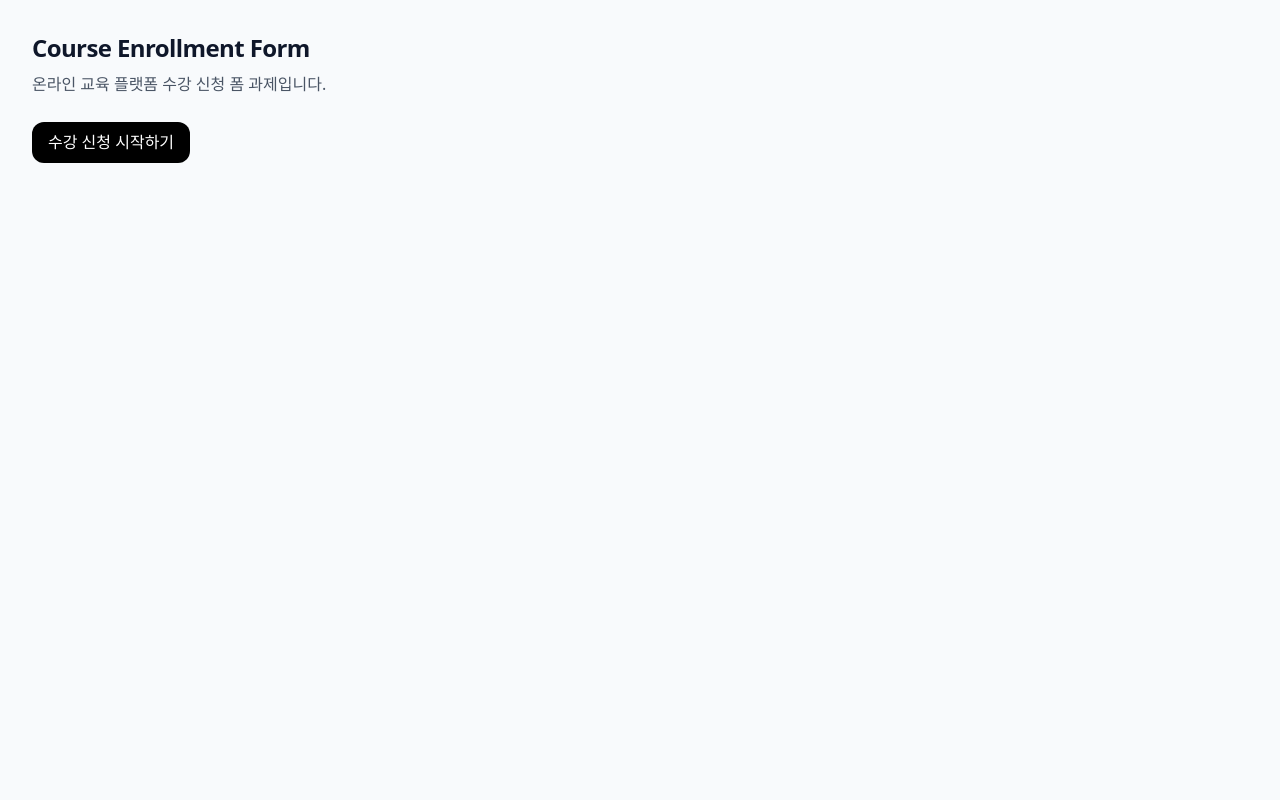
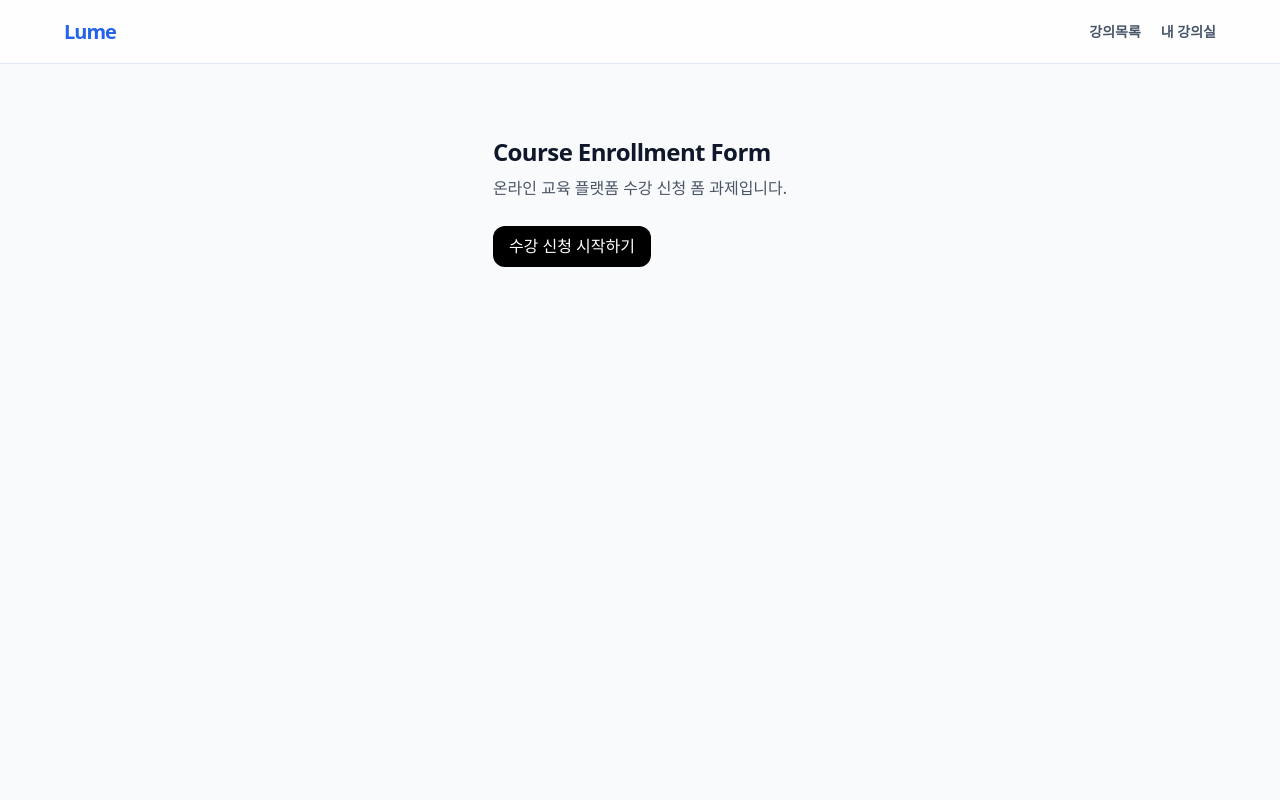
Before and after one commit to L-chae/course-enrollment-form, a Next.js app: page / in a window 1280 px wide. Shown: the top 800 px of the page. Built offline with nearby package versions, Linux system fonts and the light colour scheme.

Commit message:
refactor(ui): 전역 컨테이너 및 내비게이션 레이아웃 개편

```diff
--- a/src/app/layout.tsx
+++ b/src/app/layout.tsx
@@ -1,33 +1,45 @@
 import type { Metadata } from "next";
-import { Geist, Geist_Mono } from "next/font/google";
 import "./globals.css";
 
-const geistSans = Geist({
-  variable: "--font-geist-sans",
-  subsets: ["latin"],
-});
-
-const geistMono = Geist_Mono({
-  variable: "--font-geist-mono",
-  subsets: ["latin"],
-});
-
 export const metadata: Metadata = {
-  title: "Create Next App",
-  description: "Generated by create next app",
+  title: "Lume",
+  description: "수강신청",
 };
 
 export default function RootLayout({
   children,
-}: Readonly<{
-  children: React.ReactNode;
-}>) {
+}: Readonly<{ children: React.ReactNode }>) {
   return (
-    <html
-      lang="en"
-      className={`${geistSans.variable} ${geistMono.variable} h-full antialiased`}
-    >
-      <body className="min-h-full flex flex-col">{children}</body>
+    <html lang="ko" className="h-full antialiased">
+      <body className="min-h-full flex flex-col bg-bg-base text-text-main">
+
+        <header
+          className="sticky top-0 z-50 w-full bg-bg-card/80 backdrop-blur-md border-b border-border-subtle"
+          style={{ height: "var(--h-gnb)" }}
+        >
+          <div className="content-container h-full flex items-center justify-between">
+            <span className="font-black text-xl tracking-tighter text-brand-primary">
+              Lume
+            </span>
+            <nav className="flex items-center gap-5 text-sm font-bold text-text-sub">
+              <a href="#" className="hover:text-text-main">강의목록</a>
+              <a href="#" className="hover:text-text-main">내 강의실</a>
+            </nav>
+          </div>
+        </header>
+
+        <main className="flex-1 content-container py-10">
+          {children}
+        </main>
+
+        <footer className="border-t border-border-subtle py-10 bg-bg-card">
+          <div className="content-container">
+            <p className="text-xs text-text-mute font-medium">
+              © 2026 Lume. All rights reserved.
+            </p>
+          </div>
+        </footer>
+      </body>
     </html>
   );
 }
```
